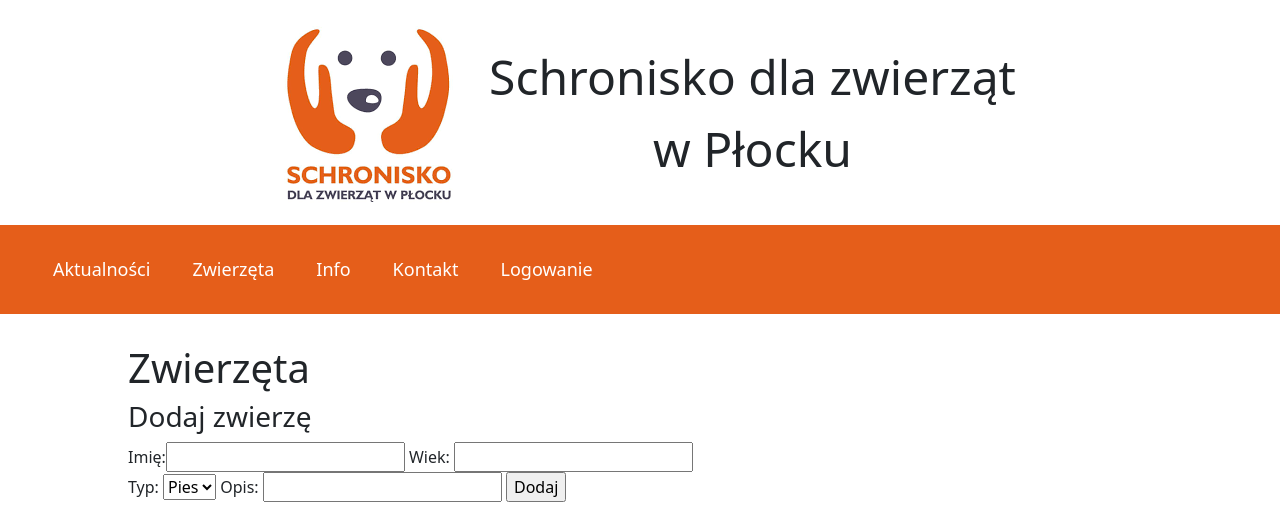
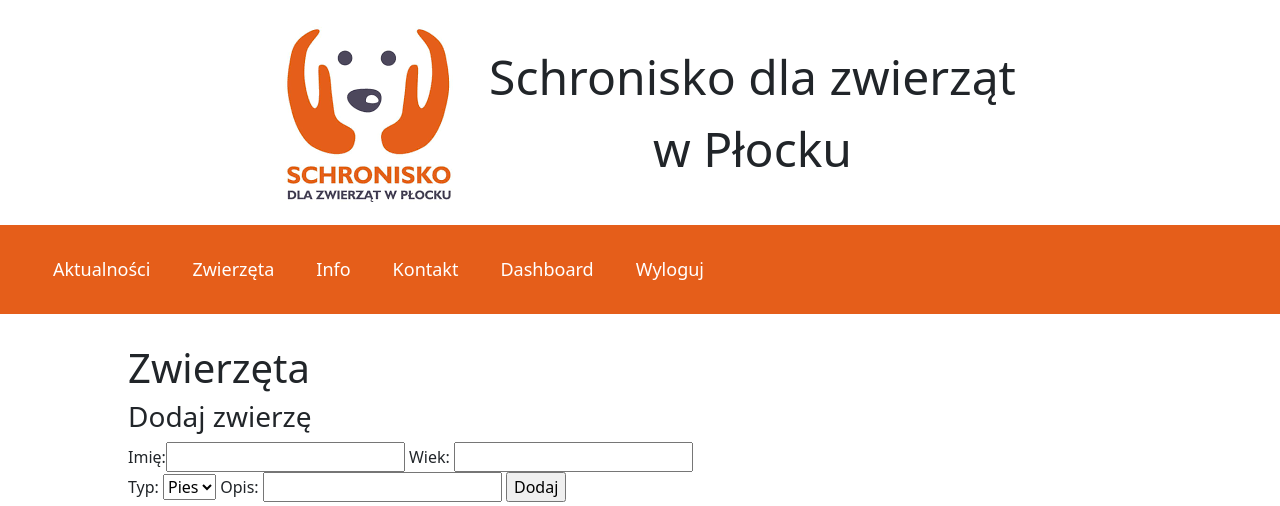
Before and after one commit to XCezor/Schronisko, a Flask app: page /add in a window 1280 px wide. Shown: the top 506 px of the page. Run offline with Flask 3, Linux system fonts and the light colour scheme; a user stored in the database is signed in; tables that the repository leaves empty hold one stand-in row (values such as "Sample post"); some libraries are stand-ins or nearby versions.

Commit message:
Zmiana "Logowanie" na "Wyloguj", kiedy jest zalogowany użytkownik.

```diff
--- a/templates/base.html
+++ b/templates/base.html
@@ -48,7 +48,12 @@
                     </ul>
                 </li>
                 <li><a href="#">Kontakt</a></li>
+                {% if current_user.is_authenticated %}
+                <li><a href="{{ url_for('dashboard') }}">Dashboard</a></li>
+                <li><a href="{{ url_for('logout') }}">Wyloguj</a></li>
+                {% else %}
                 <li><a href="{{ url_for('login') }}">Logowanie</a></li>
+                {% endif %}
             </ul>
             <button class="hamburger">☰</button>
           </nav>
```
